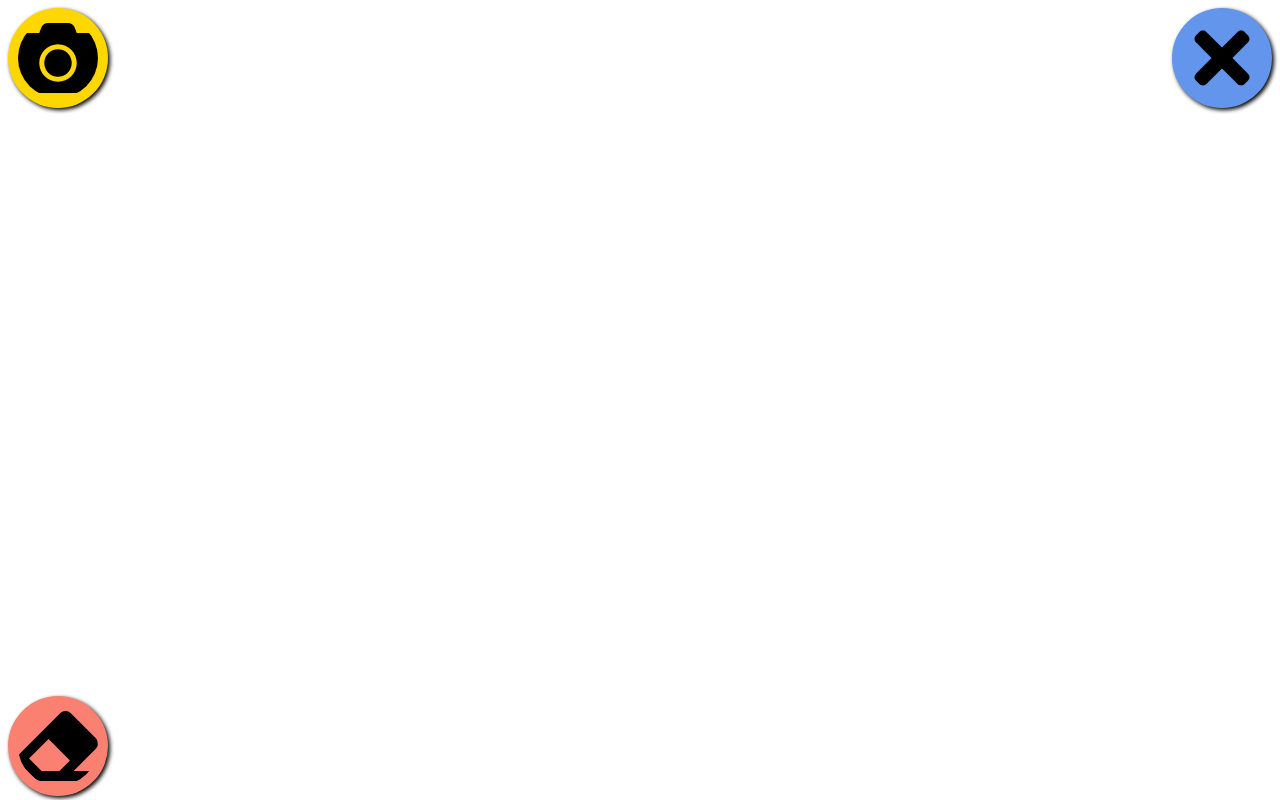
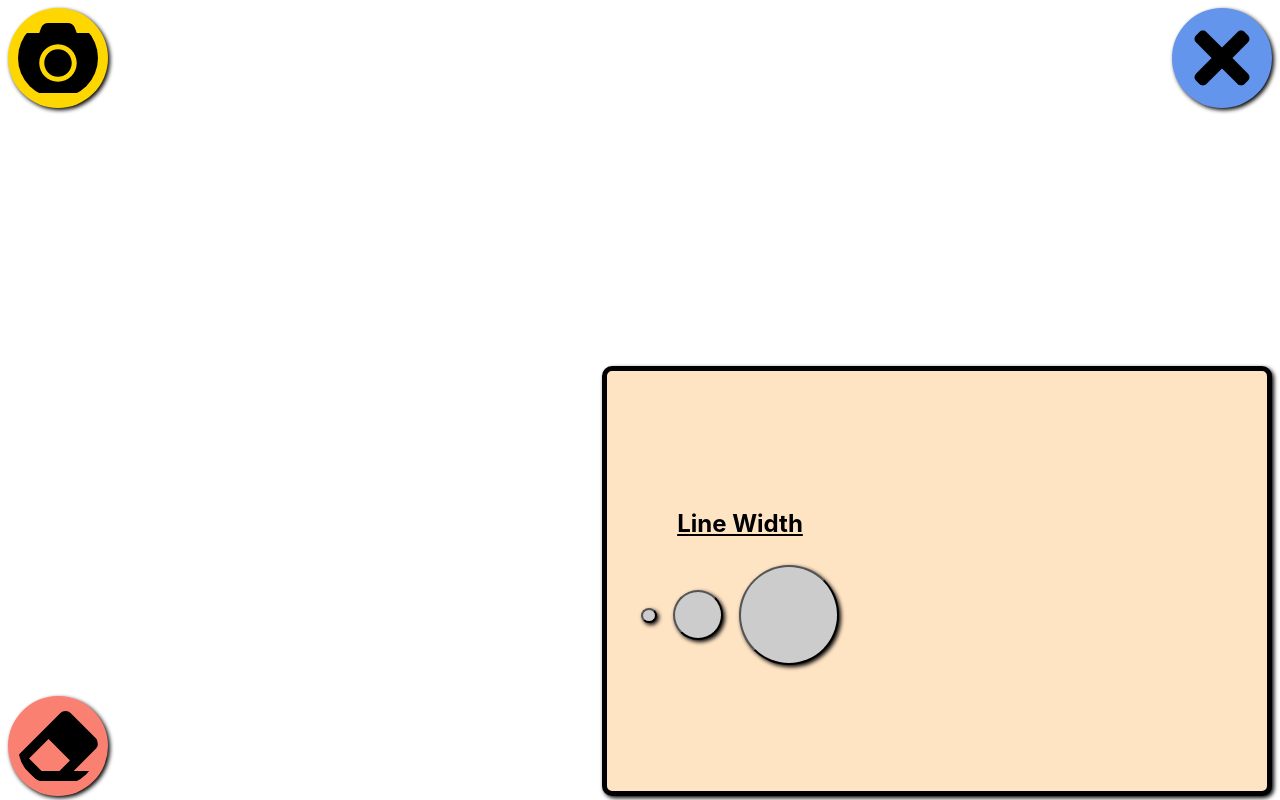
Before and after one commit to ekirbs/react-canvas, a React (Create React App) app: page / in a window 1280 px wide. Both pictures are taken after a click on the icon 1222 px from the left and 58 px from the top of the page. Built offline with nearby package versions, Linux system fonts and the light colour scheme.

Commit message:
added options panel with line width buttons

```diff
--- a/src/App.js
+++ b/src/App.js
@@ -4,6 +4,7 @@ import {
   Canvas,
   Fullscreen,
   OptionsBtn,
+  OptionsPanel,
   EraseBtn,
   ScreenshotBtn
 } from "./components";
@@ -36,6 +37,7 @@ function App() {
       <OptionsBtn toggleOptions={toggleOptions} />
       {optionsVisible && (
         <>
+          <OptionsPanel />
           <EraseBtn />
           <ScreenshotBtn />
         </>
--- /dev/null
+++ b/src/components/OptionsPanel/index.js
@@ -0,0 +1,24 @@
+import React from 'react';
+import './optionsPanel.css';
+
+function OptionsPanel() {
+
+  return (
+    <>
+      <div>
+        <div className="optionsPanel">
+          <div className="lineWidthContainer">
+            <h2 className="lineWidthTitle">Line Width</h2>
+            <div className="lineWidthButtons">
+              <button className="lineWidthSm"></button>
+              <button className="lineWidthMd"></button>
+              <button className="lineWidthLg"></button>
+            </div>
+          </div>
+        </div>
+      </div>
+    </>
+  );
+}
+
+export default OptionsPanel;
--- /dev/null
+++ b/src/components/OptionsPanel/optionsPanel.css
@@ -0,0 +1,82 @@
+.optionsPanel {
+  position: absolute;
+  bottom: 1vh;
+  right: 1vh;
+  background-color: bisque;
+  padding: 10px;
+  border: 5px solid black;
+  border-radius: 10px;
+  width: 50vw;
+  height: 50vh;
+  z-index: 9999;
+  box-shadow: 2px 2px 4px black;
+
+  display: flex;
+  align-items: center;
+  justify-content: flex-start;
+}
+
+.lineWidthContainer {
+  display: flex;
+  justify-content: center;
+  align-items: center;
+  flex-direction: column;
+  margin: 2vh;
+}
+
+.lineWidthTitle {
+  text-decoration: underline;
+}
+
+.lineWidthButtons {
+  display: flex;
+  justify-content: center;
+  align-items: center;
+}
+
+.lineWidthSm {
+  margin: 1vh;
+  width: 15px;
+  height: 15px;
+  border-radius: 50%;
+  background-color: #CCC;
+  cursor: pointer;
+  box-shadow: 2px 2px 4px black;
+  transition: transform 0.2s, box-shadow 0.2s, background-color 0.2s;
+}
+
+.lineWidthMd {
+  margin: 1vh;
+  width: 50px;
+  height: 50px;
+  border-radius: 50%;
+  background-color: #CCC;
+  cursor: pointer;
+  box-shadow: 2px 2px 4px black;
+  transition: transform 0.2s, box-shadow 0.2s, background-color 0.2s;
+}
+
+.lineWidthLg {
+  margin: 1vh;
+  width: 100px;
+  height: 100px;
+  border-radius: 50%;
+  background-color: #CCC;
+  cursor: pointer;
+  box-shadow: 2px 2px 4px black;
+  transition: transform 0.2s, box-shadow 0.2s, background-color 0.2s;
+}
+
+.lineWidthSm:active,
+.lineWidthMd:active,
+.lineWidthLg:active {
+  transform: scale(0.9);
+  box-shadow: 1px 1px 2px black;
+  background-color: #9b9b9b;
+}
+
+@media screen and (max-width: 500px) {
+  .optionsPanel {
+    margin: 1vh;
+  }
+}
--- a/src/components/index.js
+++ b/src/components/index.js
@@ -1,5 +1,6 @@
 export { default as Canvas } from "./Canvas";
 export { default as Fullscreen } from "./Fullscreen";
 export { default as OptionsBtn } from "./OptionsBtn";
+export { default as OptionsPanel } from "./OptionsPanel";
 export { default as EraseBtn } from "./EraseBtn";
 export { default as ScreenshotBtn } from "./ScreenshotBtn";
```
Also changed, not shown: public/logo192.png (deleted), public/logo512.png (deleted), public/robots.txt (deleted).
